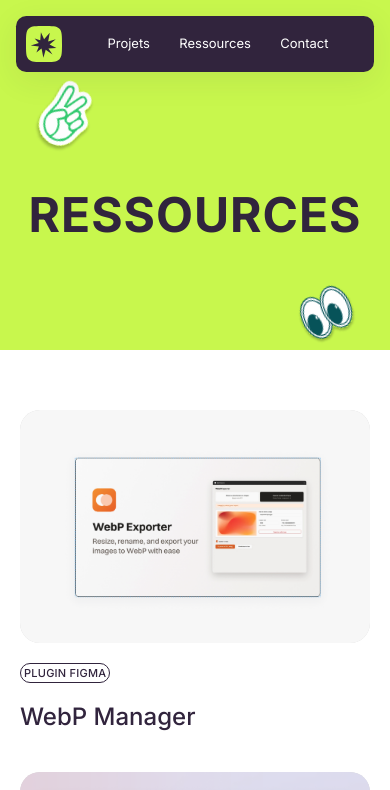
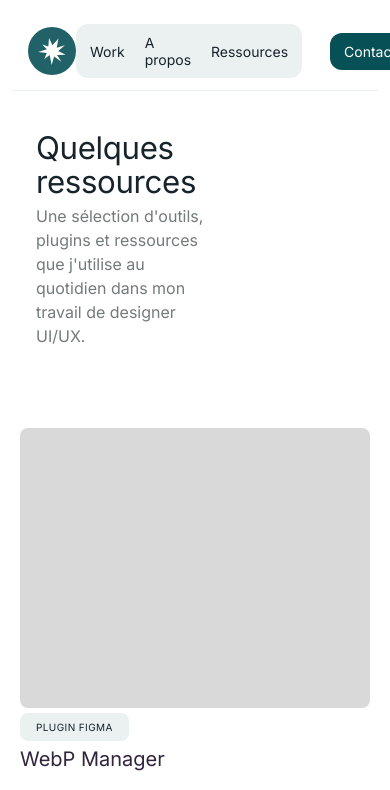
Before and after one commit to Kilowgrame/loick-portfolio, an Astro site: page /ressources in a window 390 px wide. Shown: the top 790 px of the page. Built offline with nearby package versions, Linux system fonts and the light colour scheme; Astro itself is replaced by a stand-in of ours; a web font is replaced by a local one.

Commit message:
Modifs et ajout page ressources

```diff
--- a/src/pages/a-propos.astro
+++ b/src/pages/a-propos.astro
@@ -79,9 +79,6 @@
   .hero-wrap { padding: 0 var(--outer-pad); }
   .hero {
     background: var(--white);
-    border: 1px solid var(--border-cream);
-    border-top: none;
-    border-radius: 0 0 var(--r-lg) var(--r-lg);
     height: calc(441 * var(--unit));
     min-height: 240px;
     padding: calc(100 * var(--unit)) var(--inner-pad-x) calc(64 * var(--unit));
--- a/src/pages/ressources.astro
+++ b/src/pages/ressources.astro
@@ -1,240 +1,154 @@
 ---
-import Layout from '../layouts/Layout.astro';
-import ResourcesSection from '../components/ResourcesSection.astro';
+import Layout from '../layouts/LayoutV2.astro';
+
+// Liste des ressources — ajoute des entrées ici pour en avoir plus.
+// La grille s'organise automatiquement par lignes de 3.
+const ressources = [
+  {
+    tag: 'Plugin Figma',
+    title: 'WebP Manager',
+    url: 'https://www.figma.com/community/plugin/1587802543036369275/webp-manager-rename-resize-export',
+    slug: 'webp-manager',
+    image: null, // ex: '/images/ressources/webp-manager.jpg'
+  },
+  {
+    tag: 'Plugin Figma',
+    title: 'Template Application (à venir)',
+    slug: 'webp-manager-2',
+    image: null,
+  },
+  {
+    tag: 'Plugin Figma',
+    title: 'Template E-Commerce (à venir)',
+    slug: 'webp-manager-3',
+    image: null,
+  },
+];
 ---
 
-<Layout title="Ressources — Loïck Legallais">
- <section class="ressources-hero">
-  <div class="ressources-hero__inner">
-    <h1 class="ressources-hero__title display">RESSOURCES</h1>
-    <img
-  src="/images/stickers/peace.svg"
-  alt=""
-  class="sticker sticker--etoile"
-  data-parallax-speed="0.3"
-  data-rotation="19.32"
-  aria-hidden="true"
-/>
-<img
-  src="/images/stickers/eyes.svg"
-  alt=""
-  class="sticker sticker--peace"
-  data-parallax-speed="0.3"
-  data-rotation="19.32"
-  aria-hidden="true"
-/>
-  </div>
-</section>
-<ResourcesSection showTitle={false} />
+<Layout title="Ressources — Loïck Legallais" description="Quelques ressources, outils et plugins utiles pour le design UI/UX.">
+
+  <!-- HERO — fond blanc, 369px (plus court que les autres pages) -->
+  <section class="hero-wrap">
+    <div class="hero">
+      <div class="hero-content">
+        <h1 class="hero-title">Quelques ressources</h1>
+        <p class="hero-subtitle">
+          Une sélection d'outils, plugins et ressources que j'utilise au quotidien dans mon travail de designer UI/UX.
+        </p>
+      </div>
+    </div>
+  </section>
+
+  <!-- GRILLE RESSOURCES — par lignes de 3 -->
+  <section class="ressources">
+    <div class="ressources-grid">
+      {ressources.map((r) => (
+        <a href={r.url} target="_blank" rel="noopener noreferrer" class="ressource-card">
+          <div class="ressource-card-img">
+            {r.image && <img src={r.image} alt={r.title} class="ressource-card-media" />}
+          </div>
+          <span class="tag">{r.tag}</span>
+          <span class="ressource-card-title">{r.title}</span>
+        </a>
+      ))}
+    </div>
+  </section>
+
 </Layout>
 
 <style>
-  /* ============================================
-     HERO — lime band with big title
-     ============================================ */
-  .ressources-hero {
-    background-color: var(--color-lime);
-    padding: calc(250 * var(--unit)) var(--container-padding) calc(150 * var(--unit));
+  /* HERO — fond blanc, 369px (vs 441px sur projets/a-propos) */
+  .hero-wrap { padding: 0 var(--outer-pad); }
+  .hero {
+    background: var(--white);
+    height: calc(369 * var(--unit));
+    min-height: 220px;
+    padding: calc(100 * var(--unit)) var(--inner-pad-x) calc(64 * var(--unit));
     display: flex;
-    align-items: center;
-    justify-content: center;
-    overflow: hidden;
-    position: relative;
+    align-items: flex-end;
+  }
+  .hero-content {
+    display: flex;
+    flex-direction: column;
+    gap: calc(16 * var(--unit));
+    max-width: calc(887 * var(--unit));
+    width: 100%;
+  }
+  .hero-title {
+    font-size: var(--t-hero);
+    font-weight: 400;
+    line-height: 1.1;
+    color: var(--dark);
+    letter-spacing: -0.01em;
+  }
+  .hero-subtitle {
+    font-size: clamp(15px, calc(20 * var(--unit)), 20px);
+    line-height: 1.5;
+    color: var(--muted);
+    max-width: calc(655 * var(--unit));
   }
 
-  .ressources-hero__inner {
+  /* GRILLE RESSOURCES */
+  .ressources {
+    padding: var(--inner-pad-y) clamp(32px, calc(60 * var(--unit)), 60px);
+  }
+
+  /* 3 colonnes — si plus de 3 ressources, ça passe à la ligne automatiquement */
+  .ressources-grid {
+    display: grid;
+    grid-template-columns: repeat(3, 1fr);
+    gap: var(--s-10);
+  }
+
+  .ressource-card {
     display: flex;
     flex-direction: column;
-    align-items: center;
-    width: 100%;
-    max-width: calc(1392 * var(--unit));
+    align-items: flex-start;
+    gap: var(--s-5);
+    cursor: pointer;
   }
 
-  .ressources-hero__title {
-    /* Fluid: 48px mobile → 102px desktop */
-    font-size: var(--text-archive-hero);
-    color: var(--color-aubergine);
-    text-align: center;
-    letter-spacing: 0.02em;
-    margin: 0;
+  .ressource-card-img {
+    position: relative;
     width: 100%;
+    height: calc(300 * var(--unit));
+    min-height: 160px;
+    border-radius: var(--r-sm);
+    background: #d9d9d9;
+    overflow: hidden;
+    transition: transform 0.4s var(--ease);
   }
 
-  /* ============================================
-     ARCHIVE — filters + grid
-     ============================================ */
-  .projects-archive {
-    display: flex;
-    flex-direction: column;
-    gap: var(--space-16);
-    padding: var(--space-30) var(--container-padding);
-    background: var(--color-white);
+  .ressource-card:hover .ressource-card-img {
+    transform: scale(1.02);
   }
 
-  .sticker {
+  .ressource-card-media {
     position: absolute;
-    pointer-events: none;
-    z-index: 5;
-    height: auto;
-    will-change: transform;
-  }
-
-  /* Etoile — TOP LEFT zone, around 1/4 in from the left */
-  .sticker--etoile {
-    top: 18%;
-    left: 22%;
-    width: calc(90 * var(--unit));
-    transform: rotate(19.32deg);
-  }
-
-
-  /* Peace — BOTTOM RIGHT zone */
-  .sticker--peace {
-    bottom: 18%;
-    right: 18%;
-    width: calc(120 * var(--unit));
-    transform: rotate(-20deg);
-  }
-  /* Filters */
-  .filters {
-    display: none;
-    gap: calc(28 * var(--unit));
-    align-items: center;
-    flex-wrap: wrap;
-  }
-
-  .filter-btn {
-    display: inline-flex;
-    align-items: center;
-    justify-content: center;
-    padding: var(--space-4);
-    border: 1px solid var(--color-aubergine);
-    border-radius: var(--radius-sm);
-    background: var(--color-white);
-    color: #000;
-    /* Fluid: 14px mobile → 16px desktop */
-    font-size: var(--text-filter);
-    font-family: var(--font-body);
-    cursor: pointer;
-    transition: background var(--transition-base), color var(--transition-base);
-  }
-
-  .filter-btn:hover {
-    background: var(--color-aubergine);
-    color: var(--color-white);
-  }
-
-  .filter-btn.is-active {
-    background: var(--color-aubergine);
-    color: var(--color-white);
-  }
-
-  /* Cards grid — 2 cols desktop, 1 col mobile */
-  .cards-grid {
-    display: grid;
-    grid-template-columns: repeat(2, 1fr);
-    gap: var(--space-16) var(--space-10);
-  }
-
-  .project-card {
-    display: flex;
-    flex-direction: column;
-    gap: var(--space-5);
-    text-decoration: none;
-    color: var(--color-aubergine);
-    transition: transform var(--transition-base);
-  }
-
-  .project-card:hover {
-    transform: translateY(-4px);
-  }
-
-  .project-card__image {
-    width: 100%;
-    aspect-ratio: 451 / 300;
-    border-radius: var(--radius-md);
-    overflow: hidden;
-    background: var(--color-placeholder);
-  }
-
-  .project-card__image img {
+    inset: 0;
     width: 100%;
     height: 100%;
     object-fit: cover;
-    transition: transform 0.6s var(--ease-out);
+    object-position: center;
   }
 
-  .project-card:hover .project-card__image img {
-    transform: scale(1.04);
+  .ressource-card-title {
+    font-size: var(--t-lg);
+    font-weight: 400;
+    color: var(--purple);
+    line-height: 1.3;
   }
 
-  .project-card__placeholder {
-    width: 100%;
-    height: 100%;
-  }
+  /* MOBILE */
+  @media (max-width: 768px) {
+    .hero-wrap { padding: 0 12px; }
+    .hero { height: auto; min-height: 180px; padding: 40px 24px; align-items: flex-start; border: none; }
+    .hero-title { font-size: clamp(28px, 8vw, 48px); }
+    .hero-subtitle { font-size: 16px; }
 
-  .project-card__tag {
-    color: var(--color-aubergine);
-    align-self: flex-start;
-  }
-
-  .project-card__title {
-    font-family: var(--font-body);
-    /* Fluid: 18px mobile → 24px desktop */
-    font-size: var(--text-card-title);
-    font-weight: 500;
-    line-height: 1.2;
-    margin: 0;
-  }
-
-  /* ============================================
-     MOBILE
-     ============================================ */
-  @media (max-width: 768px) {
-    .ressources-hero {
-      padding: 140px var(--container-padding) 60px;
-      min-height: 350px;
-    }
-
-    .projects-archive {
-      gap: 64px;
-      padding: 60px var(--container-padding);
-    }
-
-    .filters {
-      gap: 28px;
-    }
-
-    .filter-btn {
-      padding: 16px;
-      border-radius: 16px;
-    }
-
-    .cards-grid {
-      grid-template-columns: 1fr;
-      gap: 40px;
-    }
-
-    .project-card {
-      gap: 20px;
-    }
-
-    .project-card__image {
-      border-radius: 20px;
-    }
-
-    .sticker--etoile {
-      top: 22%;
-      left: 8%;
-      right: auto;
-      width: 70px;
-    }
-
-    .sticker--peace {
-      bottom: 2%;
-      right: 8%;
-      left: auto;
-      width: 65px;
-    }
+    .ressources { padding: 40px 20px; }
+    .ressources-grid { grid-template-columns: 1fr; gap: 32px; }
+    .ressource-card-img { height: 280px; }
   }
 </style>
```
Also changed, not shown: src/pages/index.astro (+6 -5 lines).
